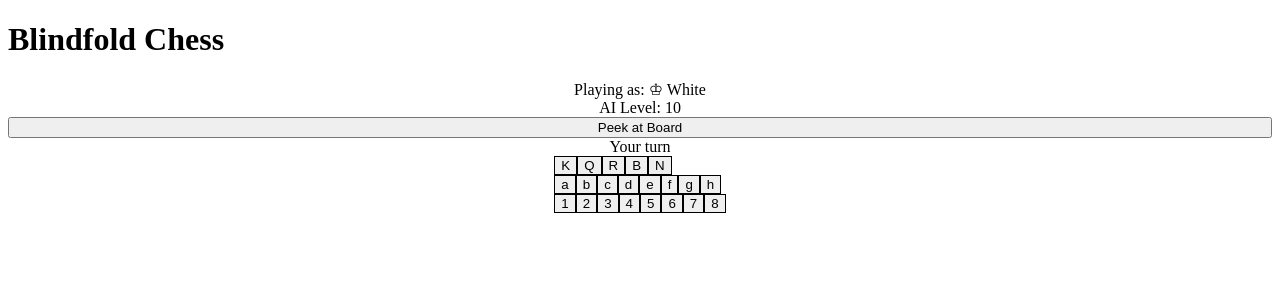
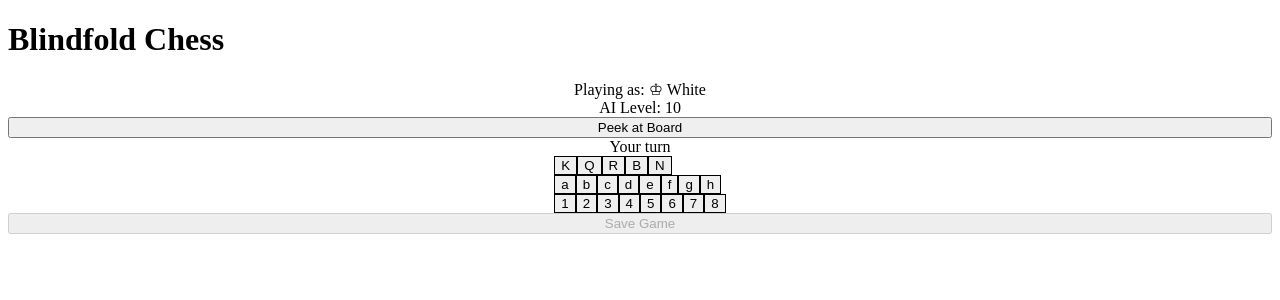
Before and after one commit to checkmate-works/blindfold-chess-deprecated, a React (Vite) app: page /game/setup in a window 1280 px wide. Both pictures are taken after a click on the button "Start Game". Shown: the top 300 px of the page. Built offline with nearby package versions, Linux system fonts and the light colour scheme.

Commit message:
Add save game button

```diff
--- a/src/features/game/components/game-play.tsx
+++ b/src/features/game/components/game-play.tsx
@@ -4,6 +4,7 @@ import { MoveInput } from "./move-input";
 import { Chessboard } from "react-chessboard";
 import { Chess } from "chess.js";
 import { getNextMove, historyToFen, cleanup } from "@/lib/game";
+import { saveGame } from "@/lib/storage";
 
 type GameState = {
   moves: AlgebraicNotation[];
@@ -107,6 +108,10 @@ export const GamePlay = ({ settings }: GamePlayProps) => {
 
   const currentFen = historyToFen(gameState.moves);
 
+  const handleSave = () => {
+    saveGame(gameState.moves, displayColor);
+  };
+
   return (
     <div className="max-w-2xl mx-auto p-4">
       {errorMessage && (
@@ -148,6 +153,14 @@ export const GamePlay = ({ settings }: GamePlayProps) => {
           onMove={handleMove}
         />
       </div>
+
+      <button
+        onClick={handleSave}
+        className="w-full mt-4 px-4 py-2 bg-green-500 text-white rounded hover:bg-green-600"
+        disabled={gameState.moves.length === 0}
+      >
+        Save Game
+      </button>
     </div>
   );
 };
--- /dev/null
+++ b/src/lib/storage.ts
@@ -0,0 +1,29 @@
+import { AlgebraicNotation } from "@/types";
+
+export interface SavedGame {
+  id: string;
+  date: string;
+  moves: AlgebraicNotation[];
+  playerColor: "white" | "black";
+}
+
+export function saveGame(
+  moves: AlgebraicNotation[],
+  playerColor: "white" | "black",
+): void {
+  const games = loadGames();
+  const newGame: SavedGame = {
+    id: crypto.randomUUID(),
+    date: new Date().toISOString(),
+    moves,
+    playerColor,
+  };
+
+  games.push(newGame);
+  localStorage.setItem("savedGames", JSON.stringify(games));
+}
+
+export function loadGames(): SavedGame[] {
+  const saved = localStorage.getItem("savedGames");
+  return saved ? JSON.parse(saved) : [];
+}
```
